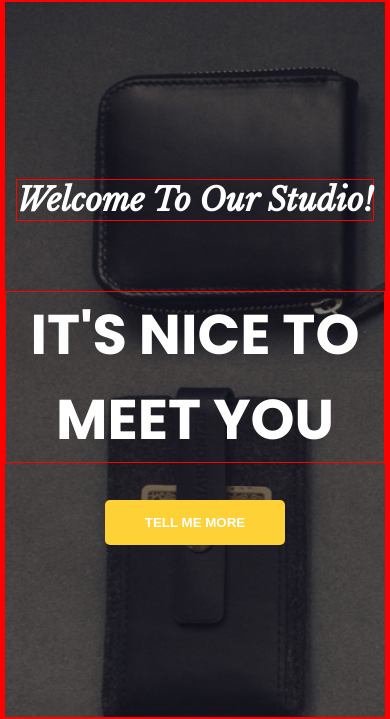
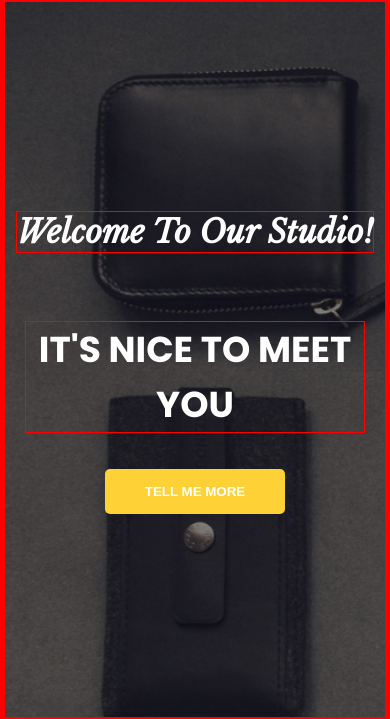
Before and after one commit to aleksandergorecki80/7_7__GOLDEN_landing_page, a website: page index.html in a window 390 px wide. Shown: the part 67-786 px from the top of the page. Drawn offline with nearby package versions, Linux system fonts and the light colour scheme.

Commit message:
Margins to hero section

```diff
--- a/sass/style.scss
+++ b/sass/style.scss
@@ -473,6 +473,13 @@ header {
       }
     }
 
+    .hero {
+        h1 {
+            margin: ($hero-bg-height*0.05) 20px;
+            font-size: 36px;
+        }
+    }
+
     .services {
         .container {
             width: 90%;
```
Also changed, not shown: css/style.css, css/style.prefixed.css, 2 other files.
